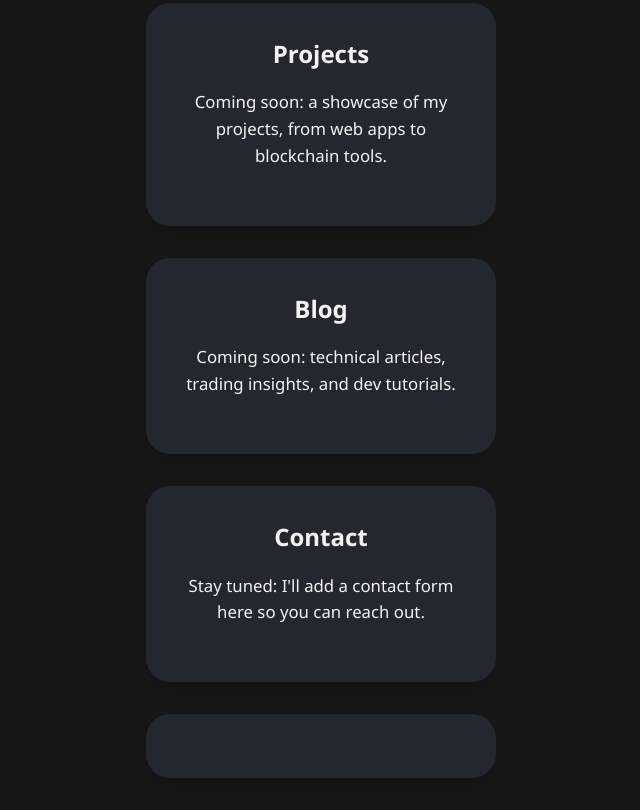
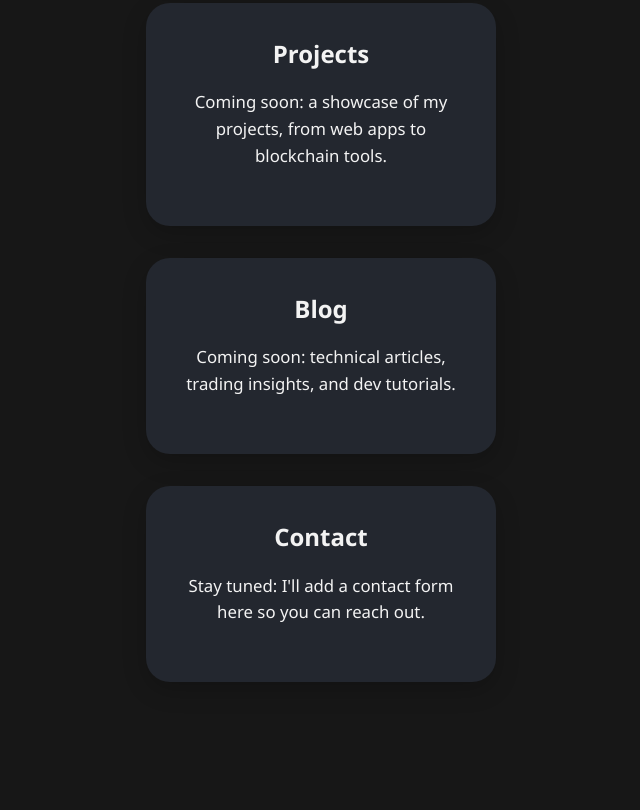
Before and after one commit to YouKnowAlDoh/aldohportfolio, a plain HTML site: page index.html in a window 1280 px wide. Shown: the part 852-1662 px from the top of the page, without its empty margins (319-959 px from the left). After the commit the page ends 1566 px from the top, so only its background shows below. Drawn offline with Linux system fonts and the light colour scheme.

Commit message:
Update index.html

```diff
--- a/index.html
+++ b/index.html
@@ -48,8 +48,6 @@
     </section>
   </main>
 
-  <footer class="container">
-
   </footer>
 </body>
 </html>
```
